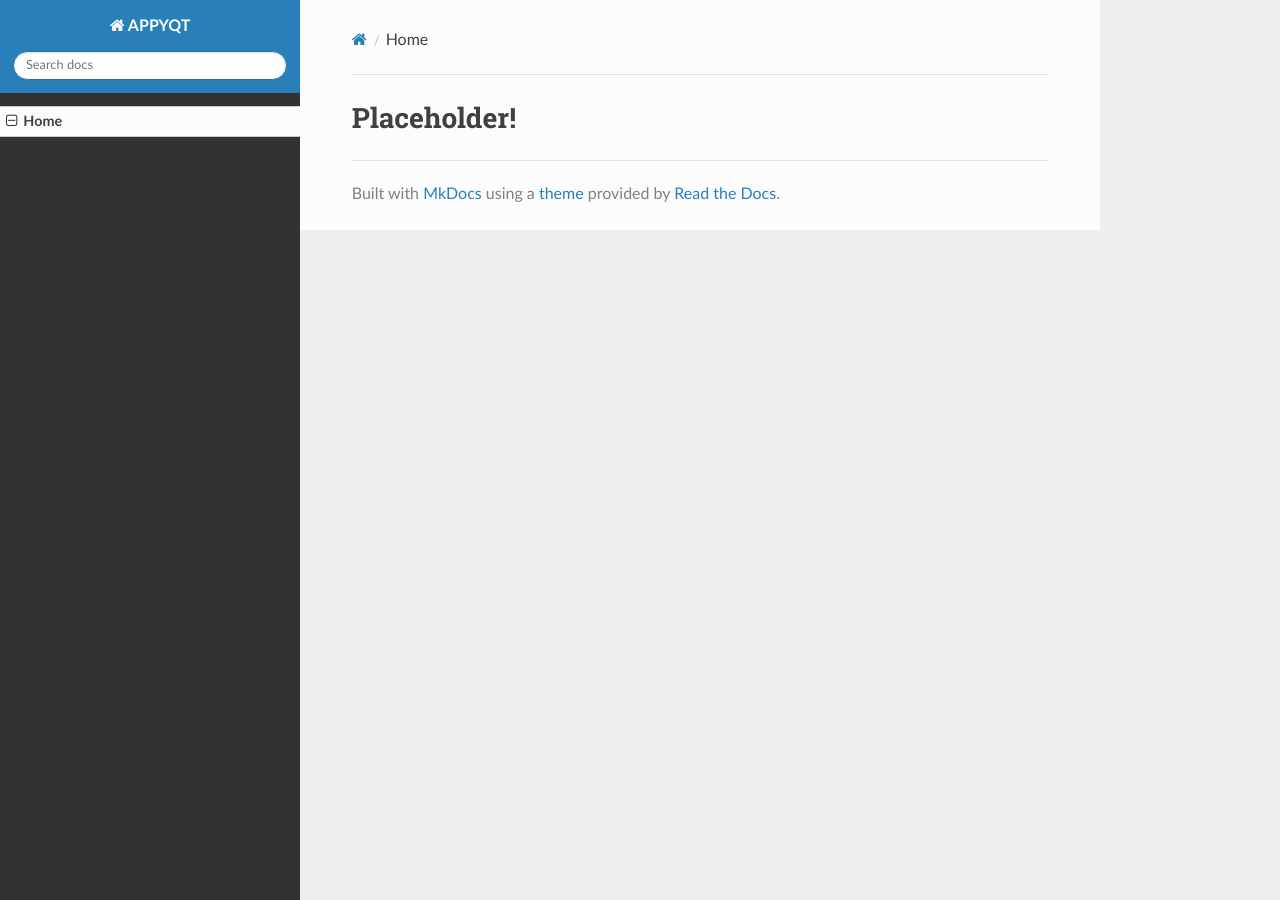
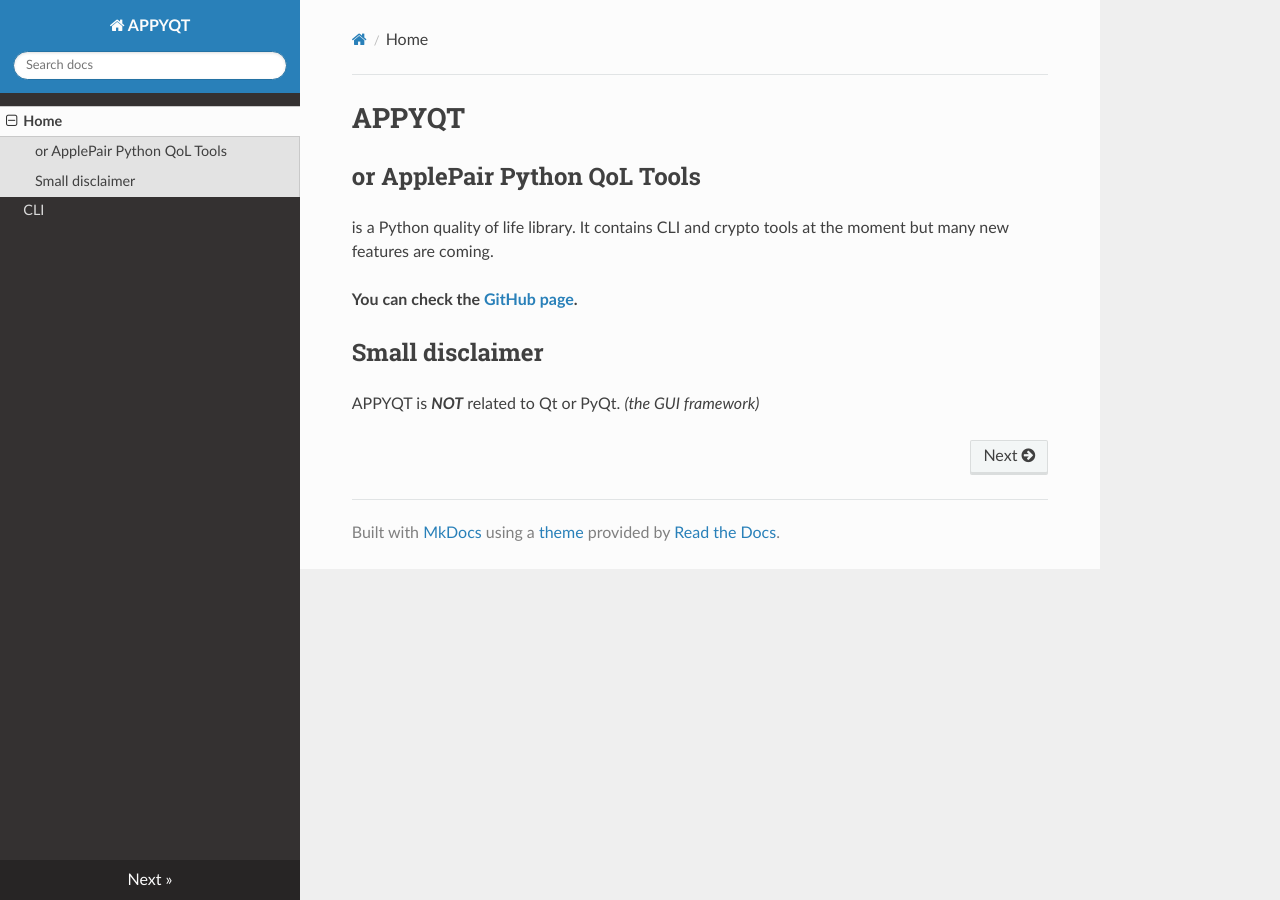
Before and after one commit to ApplePair111/appyqt, an MkDocs documentation site: the page built from docs/index.md, in a window 1280 px wide. Built offline with MkDocs 1.6.1, drawn with Linux system fonts in a browser that asks for light colours; nearby versions of some CDN libraries.

Commit message:
Create CLI docs

```diff
--- a/docs/index.md
+++ b/docs/index.md
@@ -1 +1,11 @@
-# Placeholder!
+# APPYQT
+
+## or ApplePair Python QoL Tools
+
+is a Python quality of life library. It contains CLI and crypto tools at the moment but many new features are coming.
+
+**You can check the [GitHub page](https://github.com/ApplePair111/appyqt).**
+
+## Small disclaimer
+
+APPYQT is ***NOT*** related to Qt or PyQt. *(the GUI framework)*
--- a/mkdocs.yml
+++ b/mkdocs.yml
@@ -3,3 +3,4 @@
   name: readthedocs
 nav:
   - Home: index.md
+  - CLI: cli.md
```
Also changed, not shown: docs/cli.md (added, +48 -0 lines).
